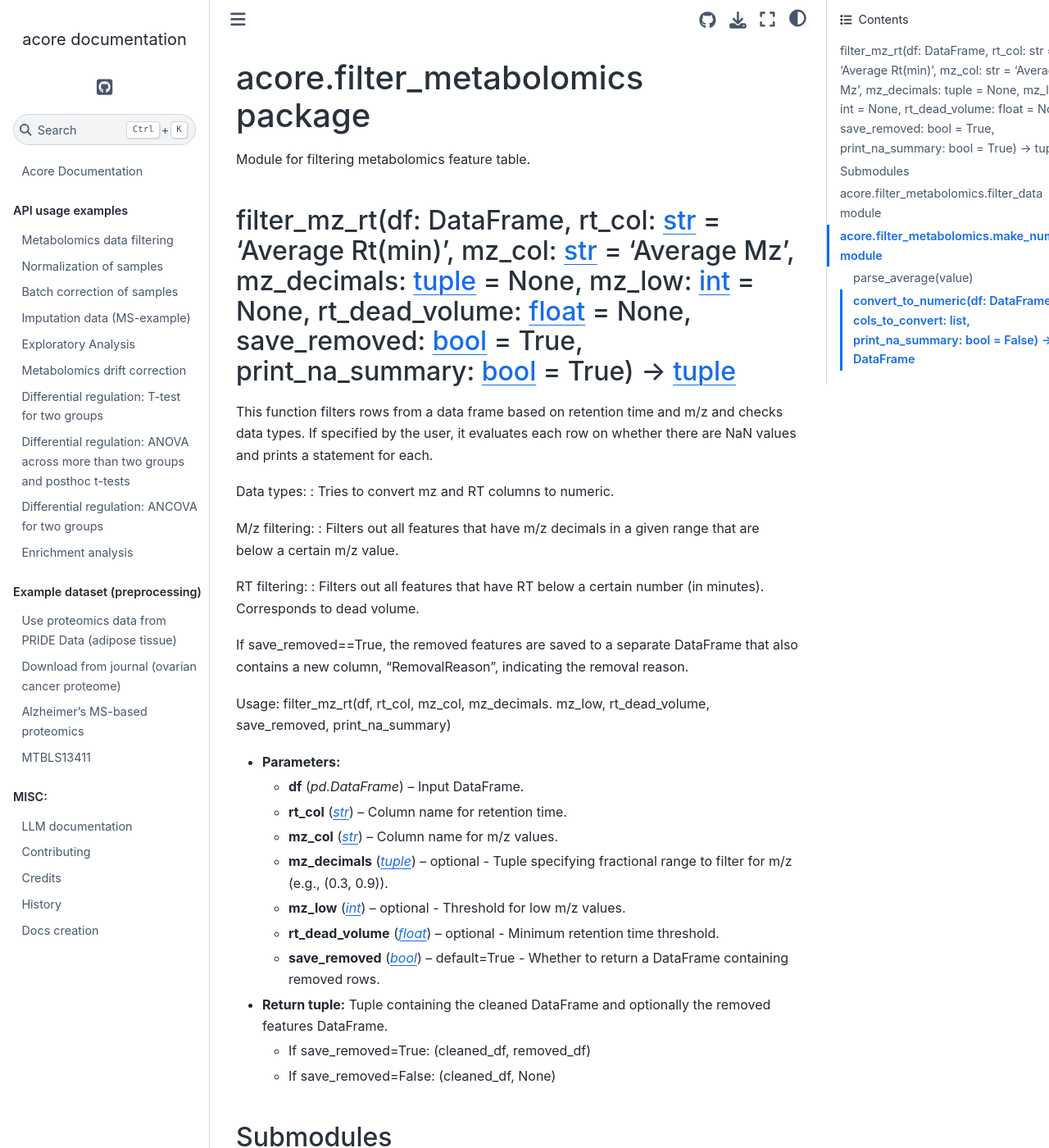
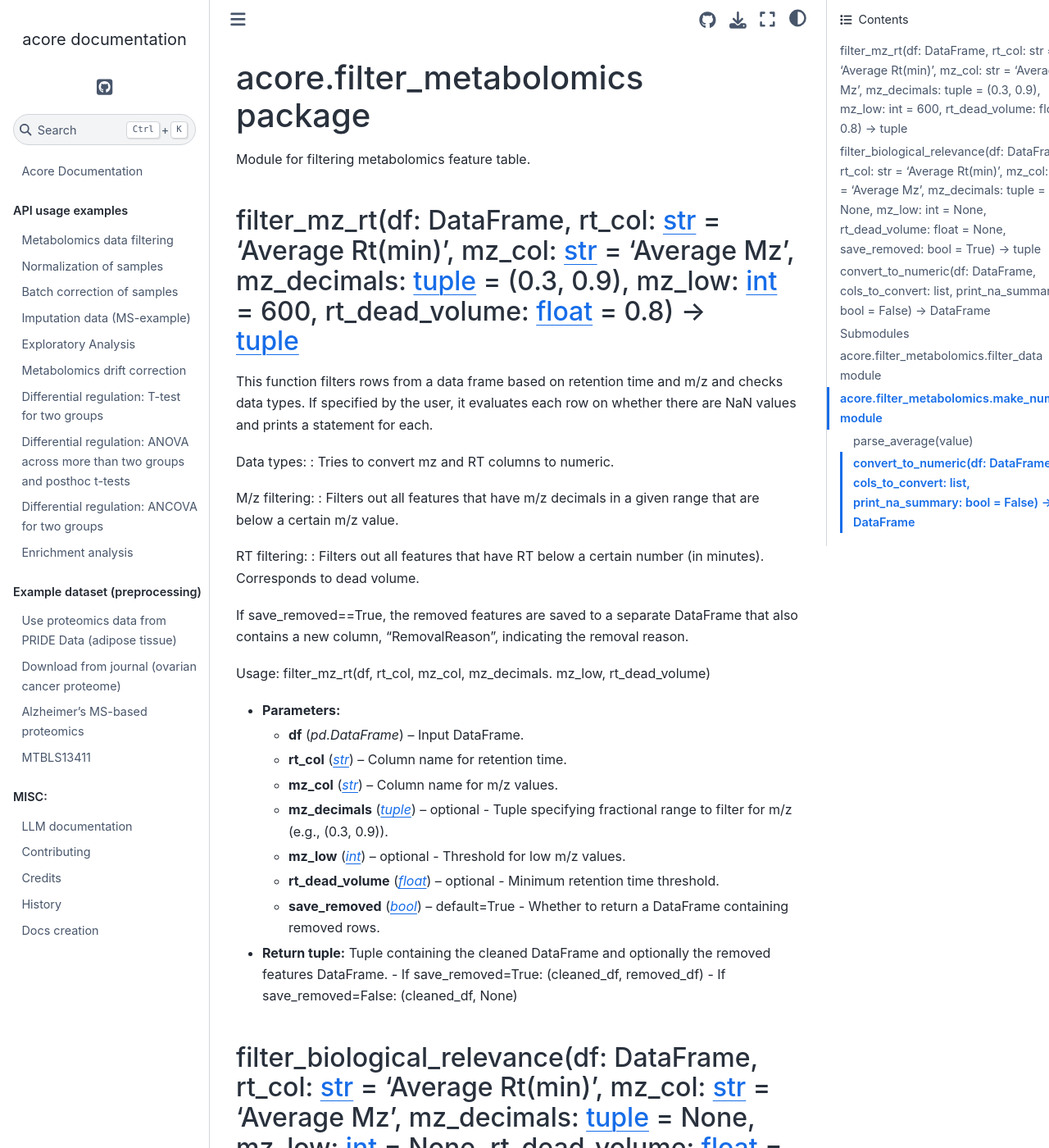
Before and after one commit to Multiomics-Analytics-Group/acore, a Sphinx documentation site: the page built from docs/markdown_ref/acore.filter_metabolomics.md, in a window 1280 px wide and 1400 px high. Shown: the whole window at 82% size. Built offline with Sphinx 7.4.7 and the Sphinx Book theme 1.1.4, drawn with Linux system fonts in a browser that asks for light colours; pages that are not in the unit, such as notebooks, are missing from menus; a script that is not in the unit is left out; some of the changed text lies outside the part shown.

Commit message:
docs: update markdown reference

```diff
--- a/docs/markdown_ref/acore.filter_metabolomics.md
+++ b/docs/markdown_ref/acore.filter_metabolomics.md
@@ -2,14 +2,46 @@
 
 Module for filtering metabolomics feature table.
 
-### filter_mz_rt(df: DataFrame, rt_col: [str](https://docs.python.org/3/library/stdtypes.html#str) = 'Average Rt(min)', mz_col: [str](https://docs.python.org/3/library/stdtypes.html#str) = 'Average Mz', mz_decimals: [tuple](https://docs.python.org/3/library/stdtypes.html#tuple) = None, mz_low: [int](https://docs.python.org/3/library/functions.html#int) = None, rt_dead_volume: [float](https://docs.python.org/3/library/functions.html#float) = None, save_removed: [bool](https://docs.python.org/3/library/functions.html#bool) = True, print_na_summary: [bool](https://docs.python.org/3/library/functions.html#bool) = True) → [tuple](https://docs.python.org/3/library/stdtypes.html#tuple)
+### filter_mz_rt(df: DataFrame, rt_col: [str](https://docs.python.org/3/library/stdtypes.html#str) = 'Average Rt(min)', mz_col: [str](https://docs.python.org/3/library/stdtypes.html#str) = 'Average Mz', mz_decimals: [tuple](https://docs.python.org/3/library/stdtypes.html#tuple) = (0.3, 0.9), mz_low: [int](https://docs.python.org/3/library/functions.html#int) = 600, rt_dead_volume: [float](https://docs.python.org/3/library/functions.html#float) = 0.8) → [tuple](https://docs.python.org/3/library/stdtypes.html#tuple)
 
-This function filters rows from a data frame based on retention time and m/z and checks data types.
-If specified by the user, it evaluates each row on whether there are NaN values and prints
-a statement for each.
+This function filters rows from a data frame based on retention time and m/z and
+checks data types. If specified by the user, it evaluates each row on whether there
+are NaN values and prints a statement for each.
 
 Data types:
 : Tries to convert mz and RT columns to numeric.
+
+M/z filtering:
+: Filters out all features that have m/z decimals in a given range that are below
+  a certain m/z value.
+
+RT filtering:
+: Filters out all features that have RT below a certain number (in minutes).
+  Corresponds to dead volume.
+
+If save_removed==True, the removed features are saved to a separate DataFrame that
+also contains a new column, “RemovalReason”, indicating the removal reason.
+
+Usage: filter_mz_rt(df, rt_col, mz_col, mz_decimals. mz_low, rt_dead_volume)
+
+* **Parameters:**
+  * **df** (*pd.DataFrame*) – Input DataFrame.
+  * **rt_col** ([*str*](https://docs.python.org/3/library/stdtypes.html#str)) – Column name for retention time.
+  * **mz_col** ([*str*](https://docs.python.org/3/library/stdtypes.html#str)) – Column name for m/z values.
+  * **mz_decimals** ([*tuple*](https://docs.python.org/3/library/stdtypes.html#tuple)) – optional - Tuple specifying fractional range to filter for
+    m/z (e.g., (0.3, 0.9)).
+  * **mz_low** ([*int*](https://docs.python.org/3/library/functions.html#int)) – optional - Threshold for low m/z values.
+  * **rt_dead_volume** ([*float*](https://docs.python.org/3/library/functions.html#float)) – optional - Minimum retention time threshold.
+  * **save_removed** ([*bool*](https://docs.python.org/3/library/functions.html#bool)) – default=True - Whether to return a DataFrame containing
+    removed rows.
+* **Return tuple:**
+  Tuple containing the cleaned DataFrame and optionally the removed
+  features DataFrame. - If save_removed=True: (cleaned_df, removed_df) - If
+  save_removed=False: (cleaned_df, None)
+
+### filter_biological_relevance(df: DataFrame, rt_col: [str](https://docs.python.org/3/library/stdtypes.html#str) = 'Average Rt(min)', mz_col: [str](https://docs.python.org/3/library/stdtypes.html#str) = 'Average Mz', mz_decimals: [tuple](https://docs.python.org/3/library/stdtypes.html#tuple) = None, mz_low: [int](https://docs.python.org/3/library/functions.html#int) = None, rt_dead_volume: [float](https://docs.python.org/3/library/functions.html#float) = None, save_removed: [bool](https://docs.python.org/3/library/functions.html#bool) = True) → [tuple](https://docs.python.org/3/library/stdtypes.html#tuple)
+
+Cleans a DataFrame by filtering rows based on retention time and m/z.
 
 M/z filtering:
 : Filters out all features that have m/z decimals in a given range that are below
@@ -22,7 +54,7 @@ RT filtering:
 If save_removed==True, the removed features are saved to a separate DataFrame that also
 contains a new column, “RemovalReason”, indicating the removal reason.
 
-Usage: filter_mz_rt(df, rt_col, mz_col, mz_decimals. mz_low, rt_dead_volume, save_removed, print_na_summary)
+Usage: filter_biological_relevance(df, rt_col, mz_col, mz_decimals, mz_low, rt_dead_volume, save_removed)
 
 * **Parameters:**
   * **df** (*pd.DataFrame*) – Input DataFrame.
@@ -36,6 +68,26 @@ Usage: filter_mz_rt(df, rt_col, mz_col, mz_decimals. mz_low, rt_dead_volume, sav
   Tuple containing the cleaned DataFrame and optionally the removed features DataFrame.
   - If save_removed=True: (cleaned_df, removed_df)
   - If save_removed=False: (cleaned_df, None)
+
+### convert_to_numeric(df: DataFrame, cols_to_convert: [list](https://docs.python.org/3/library/stdtypes.html#list), print_na_summary: [bool](https://docs.python.org/3/library/functions.html#bool) = False) → DataFrame
+
+Converts specified columns of a DataFrame to numeric values using parse_average.
+
+For each column in cols_to_convert, this function applies parse_average, which:
+- Converts numeric strings to floats.
+- Averages values in strings containing two numbers separated by an underscore.
+- Converts invalid values to NaN.
+
+After conversion, it prints a summary for each column indicating how many NaN
+values remain.
+
+Usage: convert_to_numeric(df, cols_to_convert, print_na_summary=False)
+
+* **Parameters:**
+  * **df** (*pd.DataFrame*) – Input DataFrame to be modified in place.
+  * **cols_to_convert** ( *(*[*list*](https://docs.python.org/3/library/stdtypes.html#list) *of* [*str*](https://docs.python.org/3/library/stdtypes.html#str) *)*) – List of column names to convert to numeric
+
+:return pd.DataFrame:Converted DataFrame.
 
 ## Submodules
 
```
Also changed, not shown: docs/markdown_ref/acore.md (+2 -0 lines), docs/markdown_ref/modules.md (+2 -0 lines).
